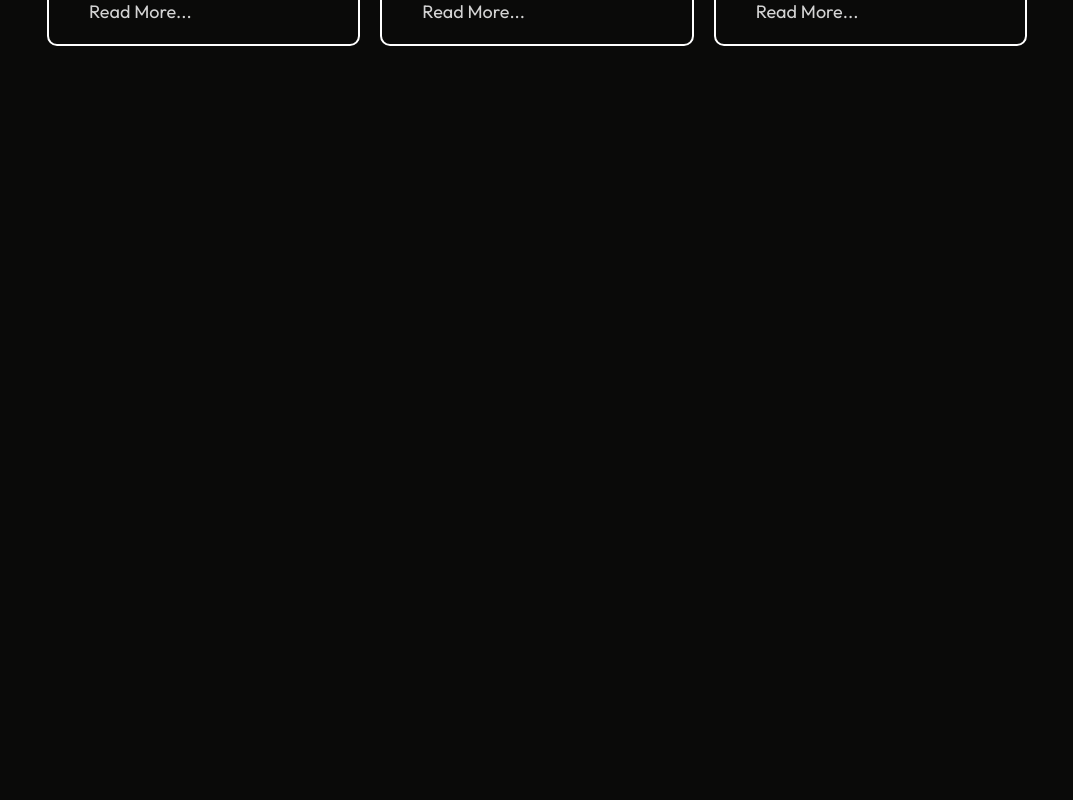
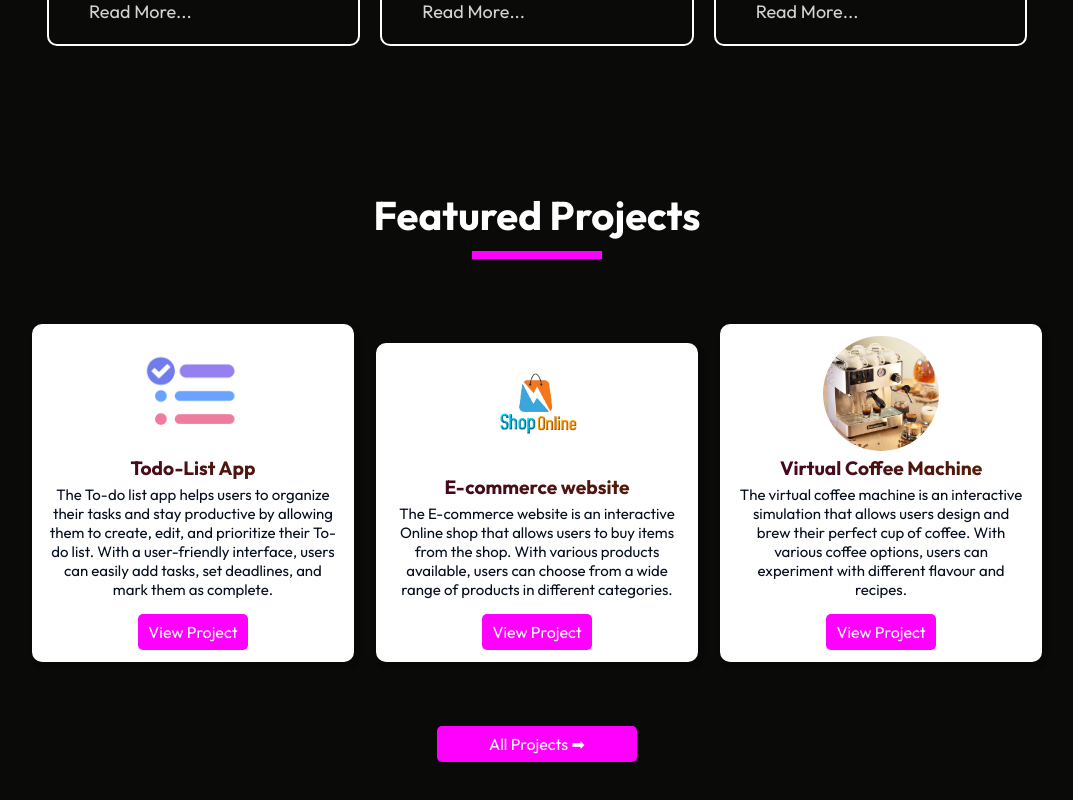
Before and after one commit to Larbie-Eliphaz/my-react-portfolio, a React (Vite) app: page / in a window 1280 px wide. Shown: the part 2155-2955 px from the top of the page, without its empty margins (103-1176 px from the left). Before the commit the page ends 2201 px from the top, so only its background shows below. Built offline with nearby package versions, Linux system fonts and the light colour scheme.

Commit message:
finish the projects section

```diff
--- a/src/App.jsx
+++ b/src/App.jsx
@@ -3,6 +3,8 @@ import Navbar from "./components/navbar/Navbar.jsx";
 import Hero from "./components/hero/Hero.jsx";
 import About from "./components/about/About.jsx";
 import Services from "./components/services/Services.jsx";
+import Projects from "./components/projects/Projects.jsx";
+import Contact from "./components/contact/Contact.jsx";
 
 const App = () => {
   return (
@@ -11,6 +13,8 @@ const App = () => {
       <Hero />
       <About />
       <Services />
+      <Projects />
+      <Contact />
     </div>
   );
 };
--- /dev/null
+++ b/src/components/contact/Contact.jsx
@@ -0,0 +1,11 @@
+import React from 'react';
+
+const Contact = () => {
+    return (
+        <div>
+
+        </div>
+    );
+}
+
+export default Contact;
--- /dev/null
+++ b/src/components/projects/Projects.css
@@ -0,0 +1,83 @@
+:root {
+  --primary-color: #007bff;
+  --accent-color: #ff00ff;
+  --header-bg: #0a192f;
+  --btn-hover: hsl(300, 100%, 40%);
+  --icon-hover: #e65100;
+  --footer-color: #1c1c1c;
+  --text-color-1: #ffffff;
+  --text-color-2: linear-gradient(45deg, #3f0028, #582300);
+}
+
+.projects {
+  padding: 5% 8%;
+  text-align: center;
+}
+.projects h1 {
+  color: var(--text-color-2);
+  font-size: 40px;
+}
+
+.projects hr {
+  border: 4px solid var(--accent-color);
+  width: 12%;
+  margin: 1% auto 5%;
+  opacity: 1;
+}
+
+.projects .card {
+  display: inline-block;
+  box-shadow: 3px 3px 3px 3px rgba(0, 0, 0, 0.2);
+  border-radius: 10px;
+  border: 2px solid #fff;
+  margin: 1%;
+  padding: 10px 15px;
+  transition: all 0.3s ease-in-out;
+  width: 30%;
+  background-color: #fff;
+  color: #060f1d;
+}
+
+.projects .card:hover {
+  transform: scale(1.05);
+}
+.projects .card img {
+  border-radius: 50%;
+  margin-bottom: 0.2%;
+  width: 40%;
+}
+.projects .card h5 {
+  background: var(--text-color-2);
+  font-size: 1.2rem;
+  margin-bottom: 2%;
+  background-clip: text;
+  -webkit-background-clip: text;
+  -webkit-text-fill-color: transparent;
+}
+.projects .card p {
+  font-size: 15px;
+  margin-bottom: 5%;
+}
+.projects .card a,
+.projects a {
+  background-color: var(--accent-color);
+  border: none;
+  border-radius: 5px;
+  color: var(--text-color-1);
+  display: inline-block;
+  font-size: var(--normal);
+  padding: 8px 10px;
+  text-align: center;
+  text-decoration: none;
+  transition: all 0.3s ease-in-out;
+}
+.projects .card a:hover,
+.projects a:hover {
+  background-color: var(--btn-hover);
+  letter-spacing: 1px;
+}
+
+.projects > a {
+  margin-top: 5%;
+  width: 200px !important;
+}
--- /dev/null
+++ b/src/components/projects/Projects.jsx
@@ -0,0 +1,62 @@
+import React from "react";
+import coffeeMachine from "../../assets/coffeemachine.jpg";
+import ecommerce from "../../assets/e-commerce .jpg";
+import todo from "../../assets/todo.png";
+import "./Projects.css";
+
+const Projects = () => {
+  return (
+    <section class="projects" id="projects">
+      <h1>Featured Projects</h1>
+      <hr />
+
+      <div class="card">
+        <img src={todo} alt="card image" class="card-img-top" />
+        <div class="card-body">
+          <h5 class="card-title">Todo-List App</h5>
+          <p class="card-text">
+            The To-do list app helps users to organize their tasks and stay
+            productive by allowing them to create, edit, and prioritize their
+            To-do list. With a user-friendly interface, users can easily add
+            tasks, set deadlines, and mark them as complete.
+          </p>
+          <a href="./old projects/todo.html" target="_blank">View Project</a>
+        </div>
+      </div>
+
+      <div class="card">
+        <img src={ecommerce} class="card-img-top" alt="card image" />
+        <div class="card-body">
+          <h5 class="card-title">E-commerce website</h5>
+          <p class="card-text">
+            The E-commerce website is an interactive Online shop that allows
+            users to buy items from the shop. With various products available,
+            users can choose from a wide range of products in different
+            categories.
+          </p>
+          <a href="./ecommerce.html" target="_blank">View Project</a>
+        </div>
+      </div>
+
+      <div class="card">
+        <img src={coffeeMachine} class="card-img-top" alt="card image" />
+        <div class="card-body">
+          <h5 class="card-title">Virtual Coffee Machine</h5>
+          <p class="card-text">
+            The virtual coffee machine is an interactive simulation that allows
+            users design and brew their perfect cup of coffee. With various
+            coffee options, users can experiment with different flavour and
+            recipes.
+          </p>
+          <a href="./coffeeMachine.html" target="_blank">View Project</a>
+        </div>
+      </div>
+
+      <a href="./new_port_projects.html" target="_blank">
+        All Projects ➡
+      </a>
+    </section>
+  );
+};
+
+export default Projects;
```
Also changed, not shown: src/components/services/Services.css (+7 -8 lines), src/assets/coffeemachine.jpg (added), src/assets/todo.png (added), src/components/contact/Contact.css (added).
